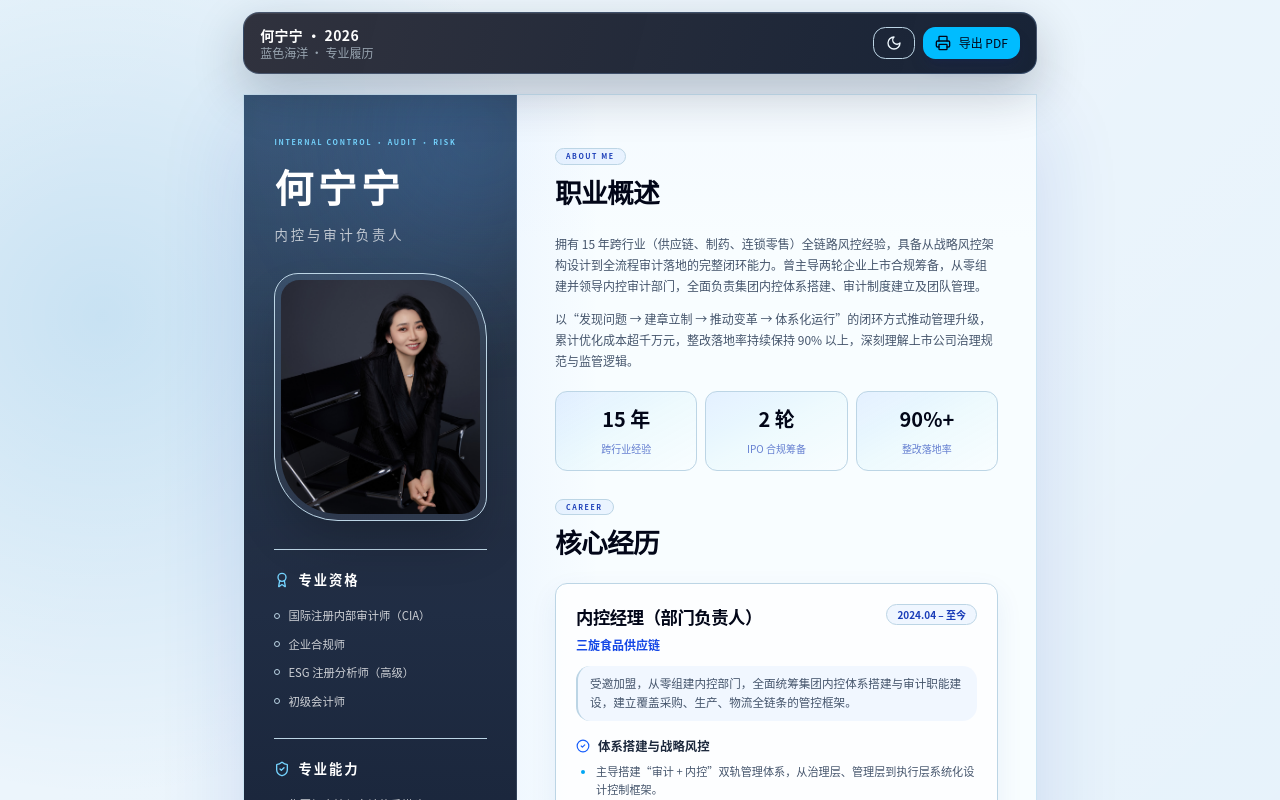
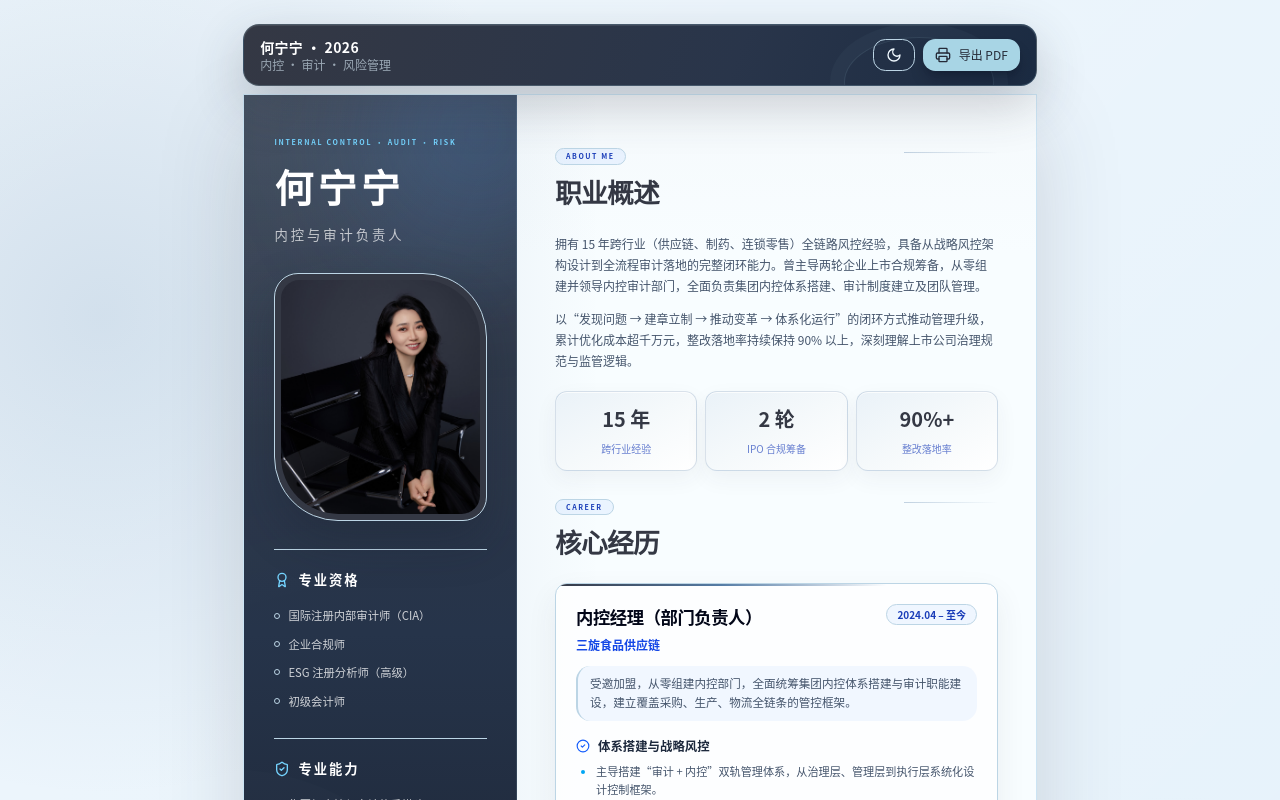
Before and after one commit to mingshi2807/hening-resume, a Next.js app: page / in a window 1280 px wide. Shown: the top 800 px of the page. Built offline with nearby package versions, Linux system fonts and the light colour scheme.

Commit message:
ui: align resume styling with the portrait for a cohesive presentation

```diff
--- a/app/globals.css
+++ b/app/globals.css
@@ -3,6 +3,11 @@
 @custom-variant dark (&:where(.dark, .dark *));
 
 :root {
+  --portrait-ink: #343844;
+  --portrait-deep: #171d2a;
+  --ocean-blue: #567da6;
+  --ocean-glow: #a8d5e5;
+  --sea-glass: #f4f8fb;
   --background: oklch(0.955 0.018 240);
   --foreground: oklch(0.22 0.04 245);
   --card: oklch(0.992 0.008 235);
@@ -63,8 +68,8 @@ body {
   margin: 0;
   color: var(--foreground);
   background:
-    radial-gradient(circle at 8% 9%, color-mix(in oklab, var(--primary) 16%, transparent), transparent 30rem),
-    radial-gradient(circle at 92% 38%, rgba(56, 189, 248, .12), transparent 34rem),
+    radial-gradient(circle at 8% 9%, rgba(86, 125, 166, .18), transparent 30rem),
+    radial-gradient(circle at 92% 38%, rgba(168, 213, 229, .18), transparent 34rem),
     linear-gradient(135deg, rgba(255, 255, 255, .38), transparent 48%),
     var(--background);
   font-family: "Noto Sans CJK SC", "Source Han Sans SC", "Microsoft YaHei", "PingFang SC", Arial, sans-serif;
@@ -73,9 +78,27 @@ body {
 
 .resume-document { padding: 0 0 2.5rem; }
 .resume-toolbar {
-  background: linear-gradient(105deg, rgba(44, 46, 58, .98), rgba(16, 28, 48, .97));
-  border-color: rgba(147, 197, 253, .24);
-  box-shadow: 0 18px 50px rgba(15, 23, 42, .24), inset 0 1px 0 rgba(255, 255, 255, .08);
+  position: relative;
+  overflow: hidden;
+  background: linear-gradient(110deg, var(--portrait-ink), #29354a 62%, #1b2b42);
+  border-color: rgba(168, 213, 229, .22);
+  box-shadow: 0 18px 50px rgba(52, 56, 68, .24), inset 0 1px 0 rgba(255, 255, 255, .09);
+}
+.resume-toolbar::after {
+  content: "";
+  position: absolute;
+  right: 42px;
+  bottom: -42px;
+  width: 150px;
+  height: 90px;
+  border: 1px solid rgba(168, 213, 229, .12);
+  border-radius: 50%;
+  box-shadow: 0 0 0 14px rgba(168, 213, 229, .035);
+  pointer-events: none;
+}
+.resume-toolbar > * {
+  position: relative;
+  z-index: 1;
 }
 .resume-page {
   position: relative;
@@ -85,7 +108,7 @@ body {
   overflow: hidden;
   background: var(--card);
   border: 1px solid color-mix(in oklab, var(--primary) 18%, transparent);
-  box-shadow: 0 28px 80px rgba(30, 64, 175, .14);
+  box-shadow: 0 28px 80px rgba(52, 56, 68, .17);
 }
 .resume-page::after {
   content: "";
@@ -94,7 +117,7 @@ body {
   top: 0;
   width: 42mm;
   height: 2.4mm;
-  background: linear-gradient(90deg, #1e3a8a, #2563eb 58%, #67e8f9);
+  background: linear-gradient(90deg, var(--portrait-ink), var(--ocean-blue) 58%, var(--ocean-glow));
 }
 .resume-page::before {
   content: "";
@@ -104,37 +127,85 @@ body {
   z-index: 0;
   width: 70mm;
   height: 70mm;
-  border: 1px solid rgba(59, 130, 246, .08);
+  border: 1px solid rgba(86, 125, 166, .08);
   border-radius: 50%;
-  box-shadow: 0 0 0 12mm rgba(59, 130, 246, .025), 0 0 0 24mm rgba(6, 182, 212, .02);
+  box-shadow: 0 0 0 12mm rgba(86, 125, 166, .025), 0 0 0 24mm rgba(168, 213, 229, .02);
   pointer-events: none;
 }
 .resume-sidebar {
   background:
-    radial-gradient(circle at 12% 2%, rgba(96, 165, 250, .24), transparent 30%),
-    linear-gradient(168deg, rgba(56, 189, 248, .12), transparent 42%),
-    linear-gradient(180deg, #2c2e3a, #202d44 46%, #101a2d);
-  box-shadow: inset -1px 0 rgba(191, 219, 254, .14);
+    radial-gradient(circle at 8% 0%, rgba(116, 151, 188, .18), transparent 29%),
+    linear-gradient(165deg, rgba(168, 213, 229, .07), transparent 44%),
+    linear-gradient(180deg, var(--portrait-ink), #26344a 48%, var(--portrait-deep));
+  box-shadow: inset -1px 0 rgba(168, 213, 229, .13);
+}
+.resume-sidebar::after {
+  content: "";
+  position: absolute;
+  left: -42mm;
+  bottom: 18mm;
+  width: 78mm;
+  height: 78mm;
+  border: 1px solid rgba(168, 213, 229, .07);
+  border-radius: 50%;
+  box-shadow: 0 0 0 11mm rgba(168, 213, 229, .018), 0 0 0 22mm rgba(168, 213, 229, .012);
+  pointer-events: none;
+}
+.resume-sidebar > .relative {
+  z-index: 1;
 }
 .resume-content {
   position: relative;
   z-index: 1;
   background:
-    linear-gradient(90deg, rgba(59, 130, 246, .045), transparent 22mm),
-    linear-gradient(180deg, rgba(239, 246, 255, .42), transparent 38mm),
+    linear-gradient(90deg, rgba(86, 125, 166, .045), transparent 22mm),
+    linear-gradient(180deg, rgba(244, 248, 251, .72), transparent 42mm),
     var(--card);
 }
-.portrait-frame { position: relative; }
+.portrait-frame {
+  position: relative;
+  background: var(--portrait-ink);
+  box-shadow: 0 20px 45px rgba(23, 29, 42, .28);
+}
 .portrait-frame::before {
   content: "";
   position: absolute;
   inset: -3px 8px 8px -3px;
   z-index: -1;
-  border: 1px solid rgba(147, 197, 253, .86);
+  border: 1px solid rgba(168, 181, 201, .88);
   border-radius: 1.7rem 4.2rem 1.7rem 4.2rem;
   box-shadow: 0 16px 42px rgba(15, 23, 42, .38);
 }
-.job-card { break-inside: avoid; box-shadow: 0 10px 28px rgba(30, 64, 175, .07); }
+.section-heading {
+  position: relative;
+}
+.section-heading::after {
+  content: "";
+  position: absolute;
+  top: .72rem;
+  right: 0;
+  width: 25mm;
+  height: 1px;
+  background: linear-gradient(90deg, rgba(86, 125, 166, .34), transparent);
+}
+.metric-card {
+  border-color: rgba(86, 125, 166, .22);
+  box-shadow: inset 0 1px 0 rgba(255, 255, 255, .75), 0 8px 22px rgba(52, 56, 68, .055);
+}
+.job-card {
+  position: relative;
+  overflow: hidden;
+  break-inside: avoid;
+  box-shadow: 0 12px 30px rgba(52, 56, 68, .075);
+}
+.job-card::before {
+  content: "";
+  position: absolute;
+  inset: 0 auto auto 0;
+  width: 100%;
+  height: 2px;
+  background: linear-gradient(90deg, var(--portrait-ink), var(--ocean-blue), transparent 75%);
+}
 
 @media (max-width: 900px) {
   .resume-document { padding-inline: .75rem; }
--- a/components/resume-toolbar.tsx
+++ b/components/resume-toolbar.tsx
@@ -19,13 +19,13 @@ export function ResumeToolbar() {
     <div className="resume-toolbar print:hidden sticky top-3 z-50 mx-auto mb-5 flex w-[min(210mm,calc(100%-1.5rem))] items-center justify-between rounded-2xl border px-4 py-3 text-white backdrop-blur-xl">
       <div>
         <div className="text-sm font-semibold tracking-wide">何宁宁 · 2026</div>
-        <div className="text-xs text-sky-100/60">蓝色海洋 · 专业履历</div>
+        <div className="text-xs text-sky-100/60">内控 · 审计 · 风险管理</div>
       </div>
       <div className="flex gap-2">
         <Button aria-label="切换主题" aria-pressed={dark} title={dark ? "切换到浅色主题" : "切换到深色主题"} variant="ghost" size="sm" className="border border-white/10 text-sky-50 hover:bg-white/10 hover:text-white" onClick={toggleTheme}>
           {dark ? <Sun /> : <Moon />}
         </Button>
-        <Button size="sm" className="bg-sky-400 text-slate-950 shadow-lg shadow-blue-950/25 hover:bg-sky-300" onClick={() => window.print()}>
+        <Button size="sm" className="bg-[#a8d5e5] text-[#252a37] shadow-lg shadow-slate-950/25 hover:bg-[#bee4ee]" onClick={() => window.print()}>
           <Printer /> 导出 PDF
         </Button>
       </div>
--- a/components/resume.tsx
+++ b/components/resume.tsx
@@ -61,9 +61,9 @@ function SideBlock({ icon, title, items }: { icon: React.ReactNode; title: strin
 }
 
 function SectionHeading({ eyebrow, children }: { eyebrow: string; children: React.ReactNode }) {
-  return <div className="mb-5">
+  return <div className="section-heading mb-5">
     <Badge variant="outline" className="mb-2 border-blue-600/25 bg-blue-500/7 text-[7px] tracking-[.22em] text-blue-800 dark:text-blue-200">{eyebrow}</Badge>
-    <h2 className="font-serif text-[20pt] font-black tracking-tight text-slate-950 dark:text-sky-50">{children}</h2>
+    <h2 className="font-serif text-[20pt] font-black tracking-tight text-[#343844] dark:text-sky-50">{children}</h2>
   </div>;
 }
 
@@ -97,7 +97,7 @@ export function Resume() {
           <p>以“发现问题 → 建章立制 → 推动变革 → 体系化运行”的闭环方式推动管理升级，累计优化成本超千万元，整改落地率持续保持 90% 以上，深刻理解上市公司治理规范与监管逻辑。</p>
         </div>
         <div className="my-5 grid grid-cols-3 gap-2">
-          {[['15 年','跨行业经验'],['2 轮','IPO 合规筹备'],['90%+','整改落地率']].map(([value,label]) => <Card key={label} className="border-blue-700/12 bg-gradient-to-br from-blue-500/[.1] via-cyan-500/[.04] to-transparent shadow-none"><CardContent className="p-3 text-center"><strong className="block text-[15pt] text-slate-950 dark:text-white">{value}</strong><span className="text-[7.5pt] text-blue-800/65 dark:text-blue-100/65">{label}</span></CardContent></Card>)}
+          {[['15 年','跨行业经验'],['2 轮','IPO 合规筹备'],['90%+','整改落地率']].map(([value,label]) => <Card key={label} className="metric-card bg-gradient-to-br from-[#eaf2f8] via-[#f5f9fb] to-white shadow-none dark:from-blue-950/50 dark:via-slate-900/50 dark:to-transparent"><CardContent className="p-3 text-center"><strong className="block text-[15pt] text-[#343844] dark:text-white">{value}</strong><span className="text-[7.5pt] text-blue-800/65 dark:text-blue-100/65">{label}</span></CardContent></Card>)}
         </div>
         <SectionHeading eyebrow="CAREER">核心经历</SectionHeading>
         <Job title="内控经理（部门负责人）" company="三旋食品供应链" period="2024.04 – 至今" lead="受邀加盟，从零组建内控部门，全面统筹集团内控体系搭建与审计职能建设，建立覆盖采购、生产、物流全链条的管控框架。" groups={[
@@ -141,7 +141,7 @@ export function Resume() {
           ].map(([title,company,period,description]) => <Card key={company} className="border-blue-900/10 bg-white/72 shadow-none dark:border-white/10 dark:bg-white/[.04]"><CardContent className="p-4"><div className="flex items-start justify-between gap-3"><div><h3 className="text-[10pt] font-bold text-slate-950 dark:text-white">{title} · {company}</h3><p className="mt-1.5 text-[8.2pt] leading-relaxed text-slate-500 dark:text-slate-400">{description}</p></div><Badge variant="outline" className="shrink-0 border-blue-700/20 text-[7pt] text-blue-800 dark:text-blue-200">{period}</Badge></div></CardContent></Card>)}
         </div>
 
-        <Card className="mt-5 overflow-hidden border-0 bg-gradient-to-br from-slate-950 via-blue-950 to-cyan-950 text-white shadow-xl shadow-blue-950/25">
+        <Card className="mt-5 overflow-hidden border-0 bg-gradient-to-br from-[#343844] via-[#26344a] to-[#17263d] text-white shadow-xl shadow-[#343844]/25">
           <CardHeader className="pb-2"><Badge className="w-fit bg-sky-400 text-slate-950">VALUE PROPOSITION</Badge><CardTitle className="pt-2 font-serif text-[18pt]">管理价值主张</CardTitle></CardHeader>
           <CardContent className="text-[9pt] leading-[1.75] text-white/75">以风险为导向、以数据为依据、以整改落地为结果，将审计从“发现问题”升级为“推动经营改善”的管理工具；同时通过制度、流程、系统与文化四位一体，构建可持续运行的企业治理能力。</CardContent>
         </Card>
```
